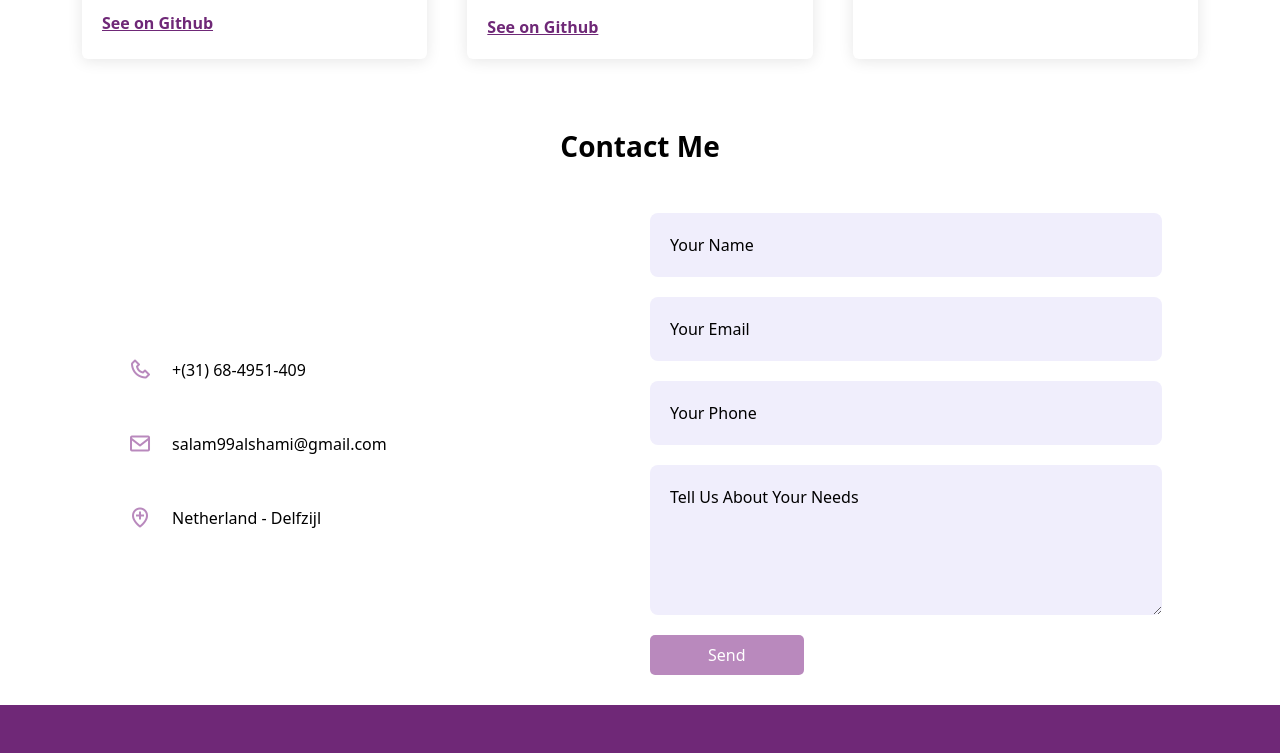
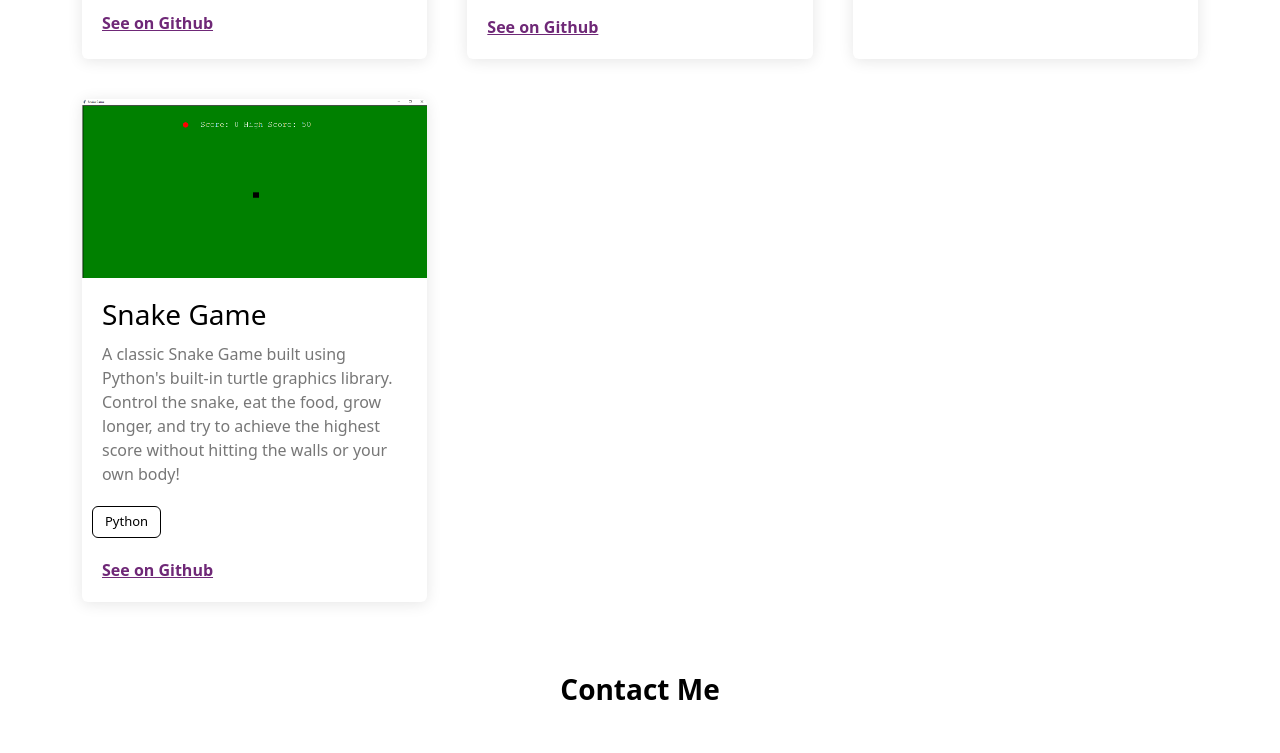
Before and after one commit to Salam0000/protfolio, a plain HTML site: page index.html in a window 1280 px wide. Shown: the part 2589-3342 px from the top of the page. Drawn offline with nearby package versions, Linux system fonts and the light colour scheme; a web font is replaced by a local one.

Commit message:
add snake game

```diff
--- a/index.html
+++ b/index.html
@@ -346,6 +346,23 @@
                     <i class="fas fa-long-arrow-alt-right"></i>
                 </div>
             </div>
+
+            <div class="box">
+                <img src="assets/images/snake_game.png" alt="" />
+                <div class="content">
+                    <h3>Snake Game</h3>
+                    <p>
+                        A classic Snake Game built using Python's built-in turtle graphics library. Control the snake, eat the food, grow longer, and try to achieve the highest score without hitting the walls or your own body!
+                    </p>
+                </div>
+                 <ul class="project_technologies">
+                    <li>Python</li>
+                </ul>
+                <div class="info">
+                    <a href="https://github.com/Salam0000/SnakeGame">See on Github</a>
+                    <i class="fas fa-long-arrow-alt-right"></i>
+                </div>
+            </div>
         </div>
 
     </div>
```
Also changed, not shown: assets/images/snake_game.png (added).
